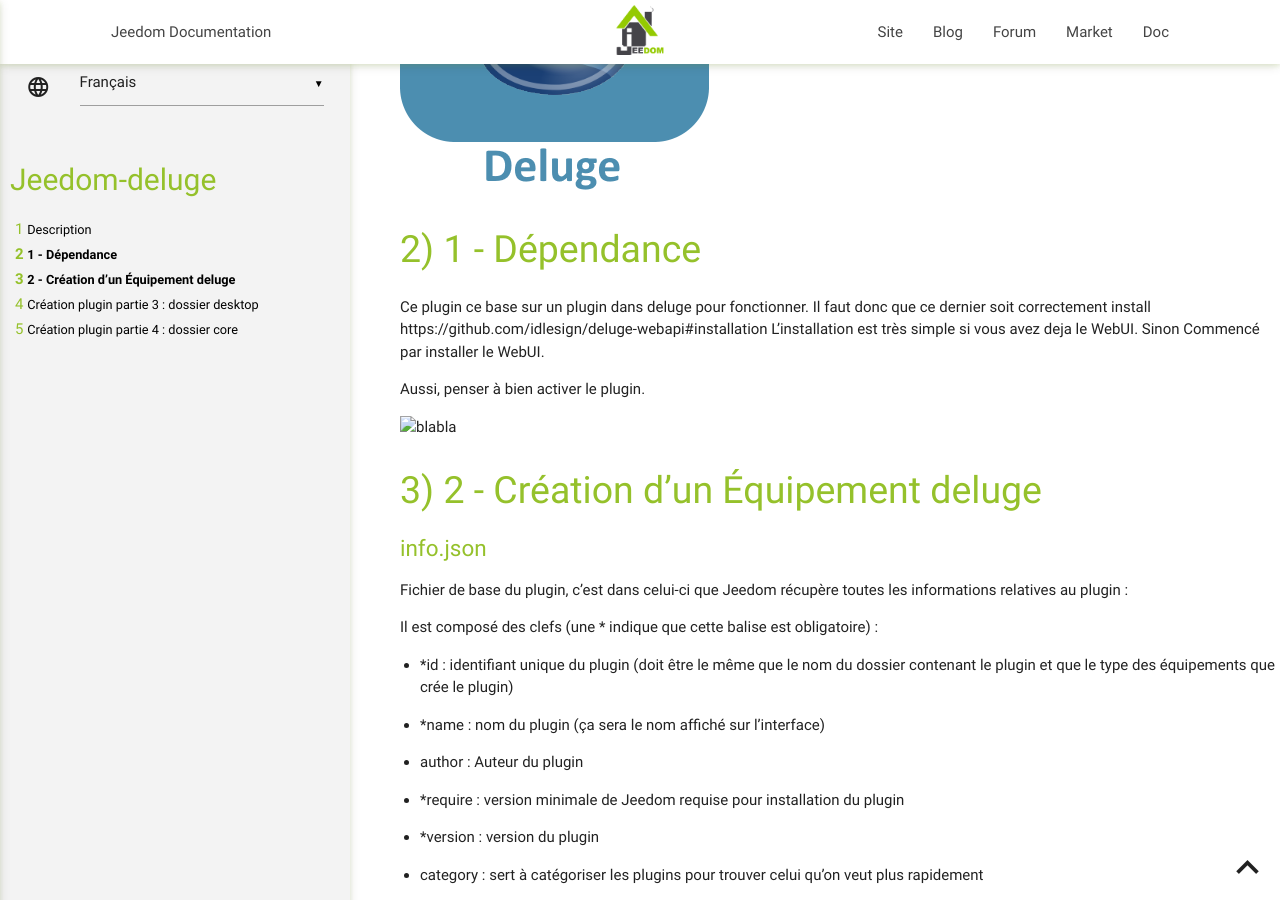
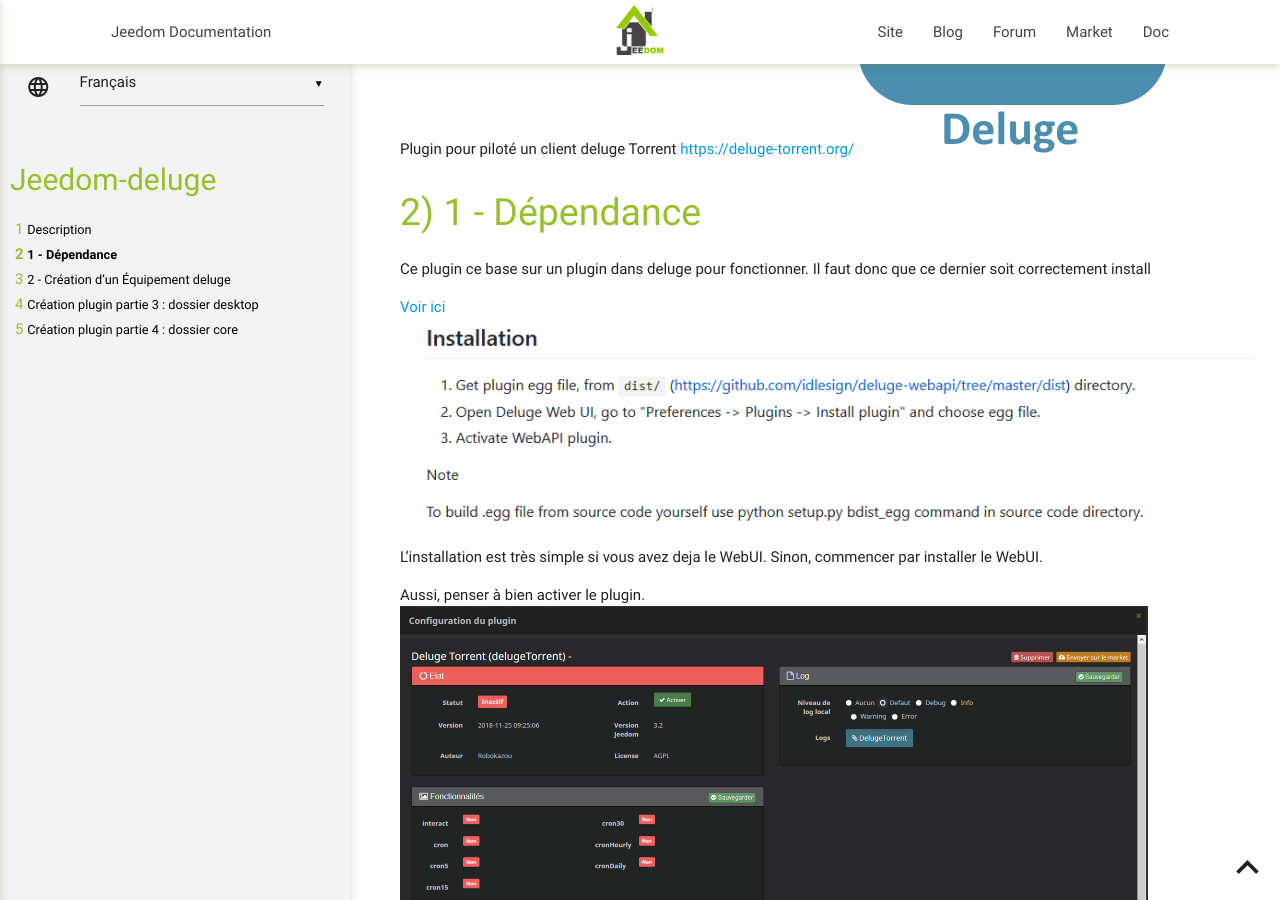
Before and after one commit to Robokazou/jeedom-deluge, a Jekyll site: the page built from docs/fr_FR/index.md, in a window 1280 px wide and 900 px high, scrolled down 356 px. Built offline with Jekyll 4.4.1, drawn with Linux system fonts in a browser that asks for light colours; our own code applies the rules of GitHub Pages for plain Markdown files.

Commit message:
Update index.md

```diff
--- a/docs/fr_FR/index.md
+++ b/docs/fr_FR/index.md
@@ -2,19 +2,19 @@ Description
 ===
 
 Plugin pour piloté un client deluge Torrent [https://deluge-torrent.org/](https://deluge-torrent.org/)
-
 ![Icone](../img/deluge_icon.png)
 
 1 - Dépendance
 ===
 
 Ce plugin ce base sur un plugin dans deluge pour fonctionner. Il faut donc que ce dernier soit correctement install
-https://github.com/idlesign/deluge-webapi#installation
-L'installation est très simple si vous avez deja le WebUI. Sinon Commencé par installer le WebUI.
+
+[Voir ici](https://github.com/idlesign/deluge-webapi#installation)
+![Mini procédure d'install WebAPI](../img/install%20WebAPI.png)
+L'installation est très simple si vous avez deja le WebUI. Sinon, commencer par installer le WebUI.
 
 Aussi, penser à bien activer le plugin.
-
-![blabla](img/ActivePlugin.png)
+![Activé plugin dans jeedom](../img/ActivePlugin.png)
 
 2 - Création d'un Équipement deluge
 ===
```
